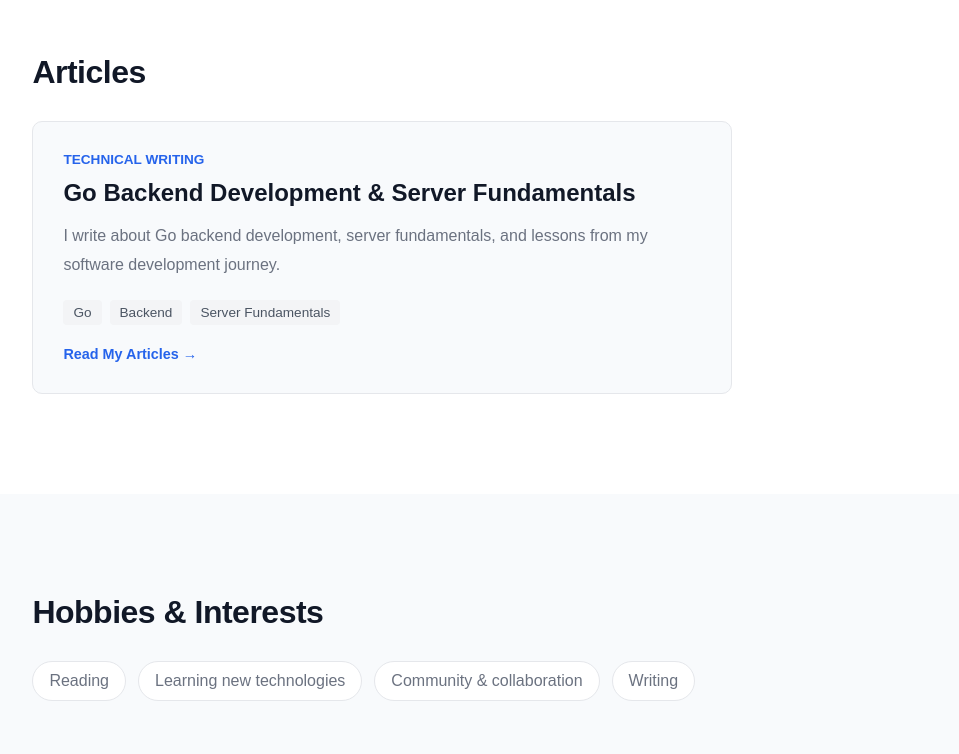
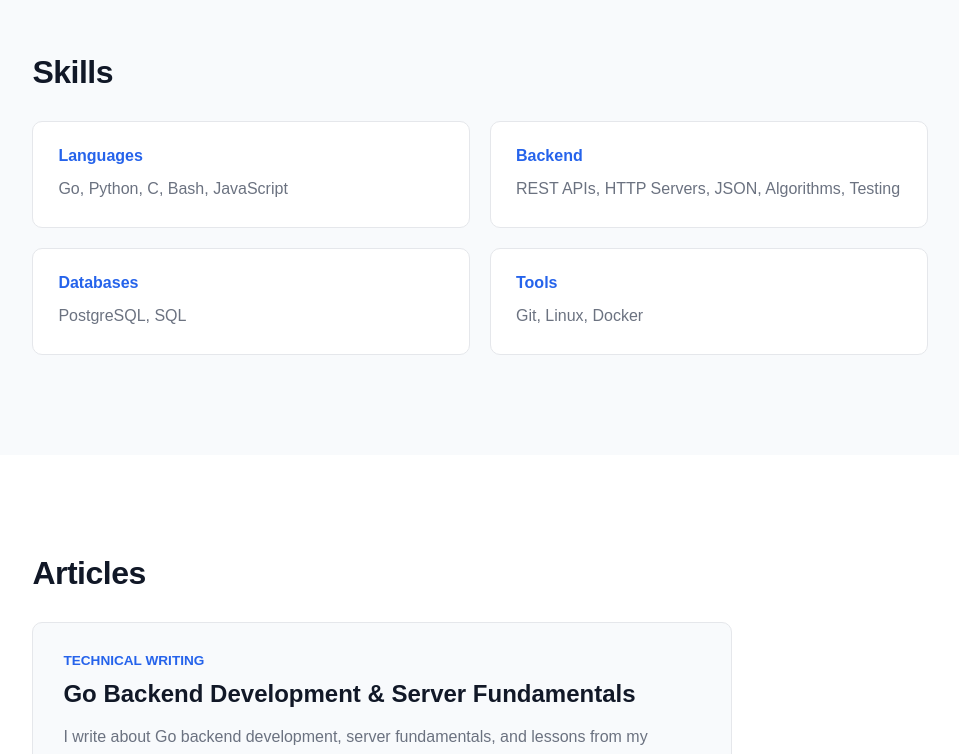
Before and after one commit to Omollos/portfolio, a React app: page / in a window 1280 px wide. Shown: the part 2445-3199 px from the top of the page, without its empty margins (160-1119 px from the left). Built offline with nearby package versions, Linux system fonts and the light colour scheme; the HTML template or start-up script is replaced by a standard one.

Commit message:
feat: add skills section

```diff
--- a/src/App.css
+++ b/src/App.css
@@ -193,6 +193,7 @@ section {
 
 #about,
 #projects,
+#skills,
 #articles,
 #hobbies,
 #resume,
@@ -208,6 +209,7 @@ section {
 
 #about h2,
 #projects h2,
+#skills h2,
 #articles h2,
 #hobbies h2,
 #resume h2,
@@ -362,6 +364,47 @@ section {
 .project-links a:hover {
   color: var(--accent-dark);
   transform: translateX(3px);
+}
+
+/* Skills */
+
+#skills {
+  background: var(--background);
+}
+
+.skills-grid {
+  display: grid;
+  grid-template-columns: repeat(2, 1fr);
+  gap: 20px;
+  max-width: 900px;
+}
+
+.skill-group {
+  padding: 25px;
+  background: var(--surface);
+  border: 1px solid var(--border);
+  border-radius: 10px;
+}
+
+.skill-group {
+  transition:
+    transform 0.2s ease,
+    box-shadow 0.2s ease;
+}
+
+.skill-group:hover {
+  transform: translateY(-4px);
+  box-shadow: 0 10px 30px rgba(0, 0, 0, 0.06);
+}
+
+.skill-group h3 {
+  margin-bottom: 10px;
+  color: var(--accent);
+  font-size: 1rem;
+}
+
+.skill-group p {
+  line-height: 1.7;
 }
 
 /* Articles */
@@ -594,12 +637,17 @@ section {
     grid-template-columns: 1fr;
   }
 
+  .skills-grid {
+  grid-template-columns: 1fr;
+}
+
   .about-details {
     grid-template-columns: 1fr;
   }
 
   #about,
   #projects,
+  #skills
   #articles,
   #hobbies,
   #resume,
--- a/src/App.jsx
+++ b/src/App.jsx
@@ -8,6 +8,7 @@ import Hobbies from './components/Hobbies'
 import SocialLinks from './components/SocialLinks'
 import Resume from './components/Resume'
 import Contact from './components/Contact'
+import Skills from './components/Skills'
 
 function App() {
   return (
@@ -16,6 +17,7 @@ function App() {
       <Hero />
       <About />
       <Projects />
+      <Skills />
       <Articles />
       <Hobbies />
       <Resume />
--- /dev/null
+++ b/src/components/Skills.jsx
@@ -0,0 +1,31 @@
+function Skills() {
+  return (
+    <section id="skills">
+      <h2>Skills</h2>
+
+      <div className="skills-grid">
+        <div className="skill-group">
+          <h3>Languages</h3>
+          <p>Go, Python, C, Bash, JavaScript</p>
+        </div>
+
+        <div className="skill-group">
+          <h3>Backend</h3>
+          <p>REST APIs, HTTP Servers, JSON, Algorithms, Testing</p>
+        </div>
+
+        <div className="skill-group">
+          <h3>Databases</h3>
+          <p>PostgreSQL, SQL</p>
+        </div>
+
+        <div className="skill-group">
+          <h3>Tools</h3>
+          <p>Git, Linux, Docker</p>
+        </div>
+      </div>
+    </section>
+  )
+}
+
+export default Skills
```
